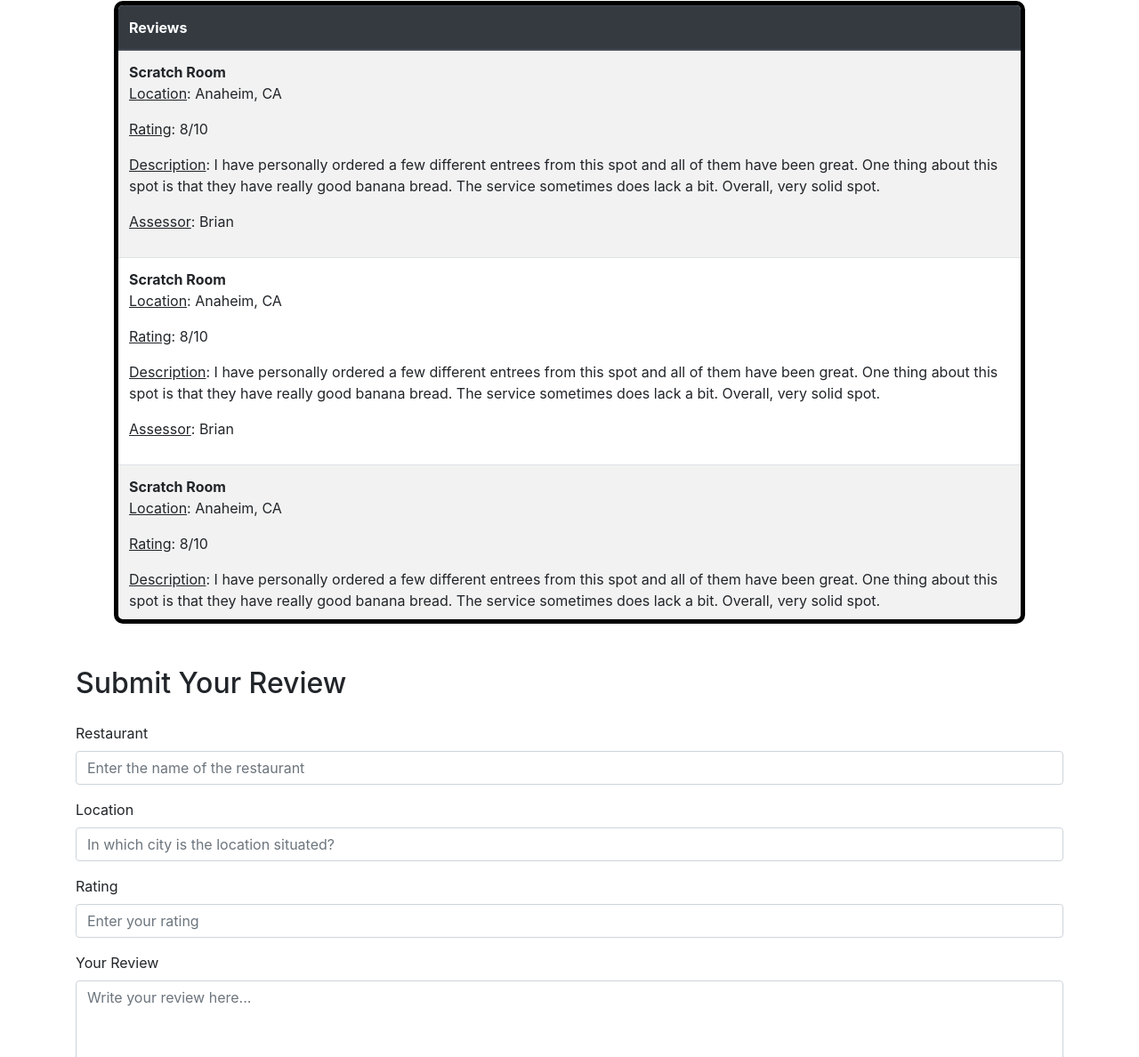
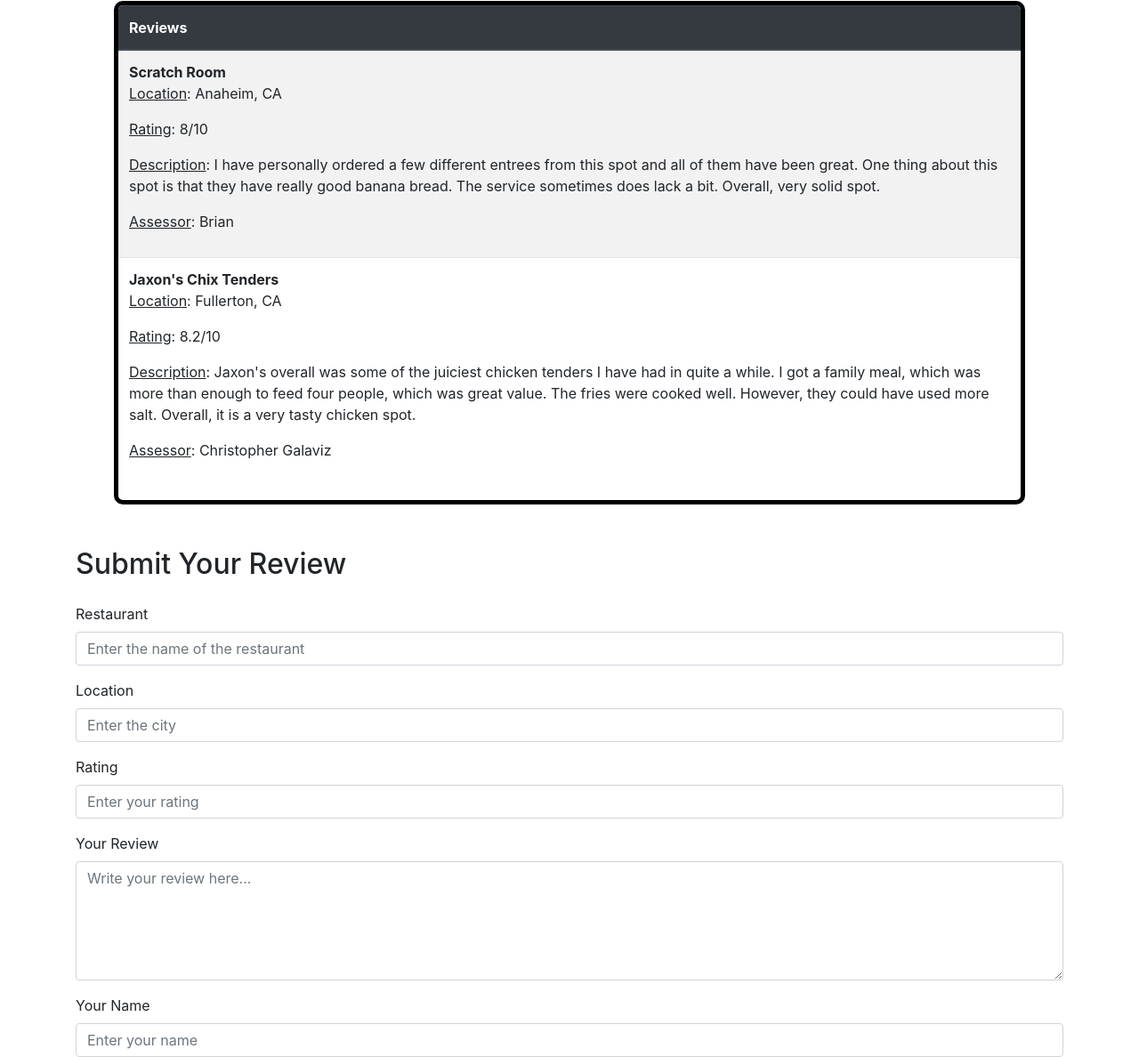
Before and after one commit to brian-a13/sgf-review-site, a website: page public/index.html in a window 1280 px wide. Shown: the part 141-1329 px from the top of the page at 89% size. Drawn offline with nearby package versions, Linux system fonts and the light colour scheme.

Commit message:
Added first submitted review

```diff
--- a/public/index.html
+++ b/public/index.html
@@ -73,32 +73,13 @@
                 </tr>
                 <tr>
                   <td>
-                      <strong>Scratch Room</strong>
-                      <p><u>Location</u>: Anaheim, CA</p>
-                      <p><u>Rating</u>: 8/10</p>
-                      <p><u>Description</u>: I have personally ordered a few different entrees from this spot and all of them have been great. One thing about this spot is that they have really
-                      good banana bread. The service sometimes does lack a bit. Overall, very solid spot.</p>
-                      <p><u>Assessor</u>: Brian</p>
-                  </td>
-                </tr>
-                <tr>
-                  <td>
-                      <strong>Scratch Room</strong>
-                      <p><u>Location</u>: Anaheim, CA</p>
-                      <p><u>Rating</u>: 8/10</p>
-                      <p><u>Description</u>: I have personally ordered a few different entrees from this spot and all of them have been great. One thing about this spot is that they have really
-                      good banana bread. The service sometimes does lack a bit. Overall, very solid spot.</p>
-                      <p><u>Assessor</u>: Brian</p>
-                  </td>
-                </tr>
-                <tr>
-                  <td>
-                      <strong>Scratch Room</strong>
-                      <p><u>Location</u>: Anaheim, CA</p>
-                      <p><u>Rating</u>: 8/10</p>
-                      <p><u>Description</u>: I have personally ordered a few different entrees from this spot and all of them have been great. One thing about this spot is that they have really
-                      good banana bread. The service sometimes does lack a bit. Overall, very solid spot.</p>
-                      <p><u>Assessor</u>: Brian</p>
+                      <strong>Jaxon's Chix Tenders</strong>
+                      <p><u>Location</u>: Fullerton, CA</p>
+                      <p><u>Rating</u>: 8.2/10</p>
+                      <p><u>Description</u>: Jaxon's overall was some of the juiciest chicken tenders I have had in quite a while.
+                        I got a family meal, which was more than enough to feed four people, which was great value.
+                        The fries were cooked well. However, they could have used more salt. Overall, it is a very tasty chicken spot.</p>
+                      <p><u>Assessor</u>: Christopher Galaviz</p>
                   </td>
                 </tr>
               </tbody>
@@ -113,7 +94,7 @@
               </div>
               <div class="mb-3">
                   <label for="location" class="form-label">Location</label>
-                  <input type="text" class="form-control" id="location" name="location" placeholder="In which city is the location situated?" required>
+                  <input type="text" class="form-control" id="location" name="location" placeholder="Enter the city" required>
               </div>
               <div class="mb-3">
                 <label for="rating" class="form-label">Rating</label>
```
